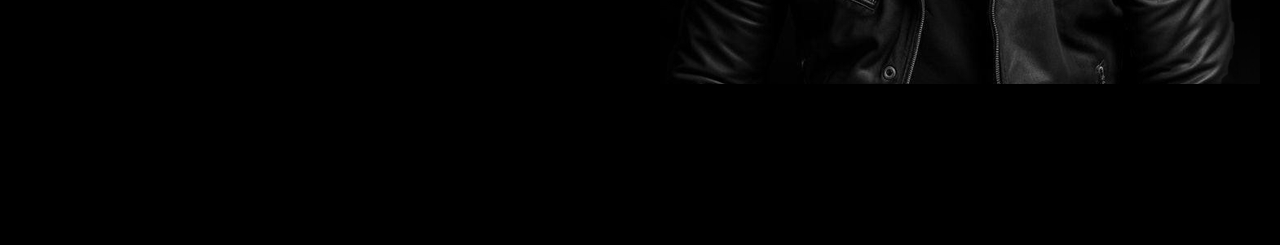
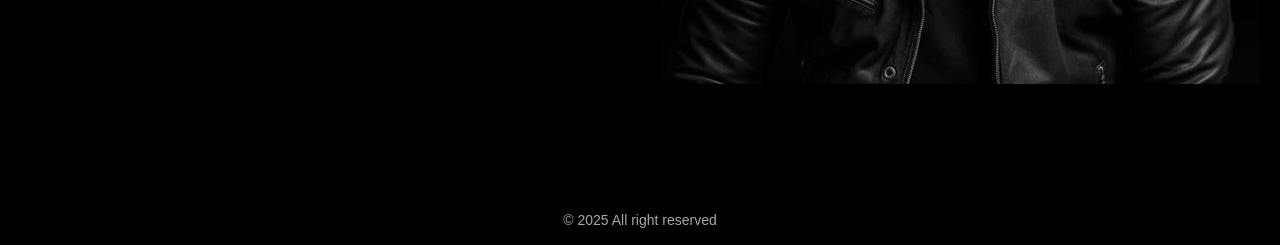
Before and after one commit to Mohamadkhadem/mohammadkhadem.github.io, a plain HTML site: page index.html in a window 1280 px wide. Shown: the part 604-849 px from the top of the page. Before the commit the page ends 800 px from the top, so only its background shows below. Drawn offline with Linux system fonts and the light colour scheme.

Commit message:
Update index.html

```diff
--- a/index.html
+++ b/index.html
@@ -21,7 +21,6 @@
                         <p class="p-0 m-0 mb-4 fs-3 fw-bold" style="color: #a7a7a7;">With 9+ years of experience and over 100 completed projects, I specialize in Full-Stack Development across web, mobile, and Windows platforms.
 Beyond coding, I focus on software architecture, project management, and strategic planning — bridging the gap between technical teams and business goals.
  </p>
-                        <!-- <span class="d-block mb-4 fw-bold fs-2" style="color: #a7a7a7;">9 years ___ +100 Project</span> -->
                         <div class="soc__itm">
                             <a href="https://instagram.com/mohammadkhadem_" target="_blank" class="d-inline-block text-center"><i
                                     class="bi bi-instagram"></i></a>
@@ -44,6 +43,12 @@ Beyond coding, I focus on software architecture, project management, and strateg
             </div>
         </div>
     </section>
+
+    <!-- Footer -->
+    <footer class="text-center py-3" style="color:#a7a7a7;">
+        © 2025 All right reserved
+    </footer>
+
     <script src="https://Mohammadkhadem.ir"></script>
 </body>
 
```
